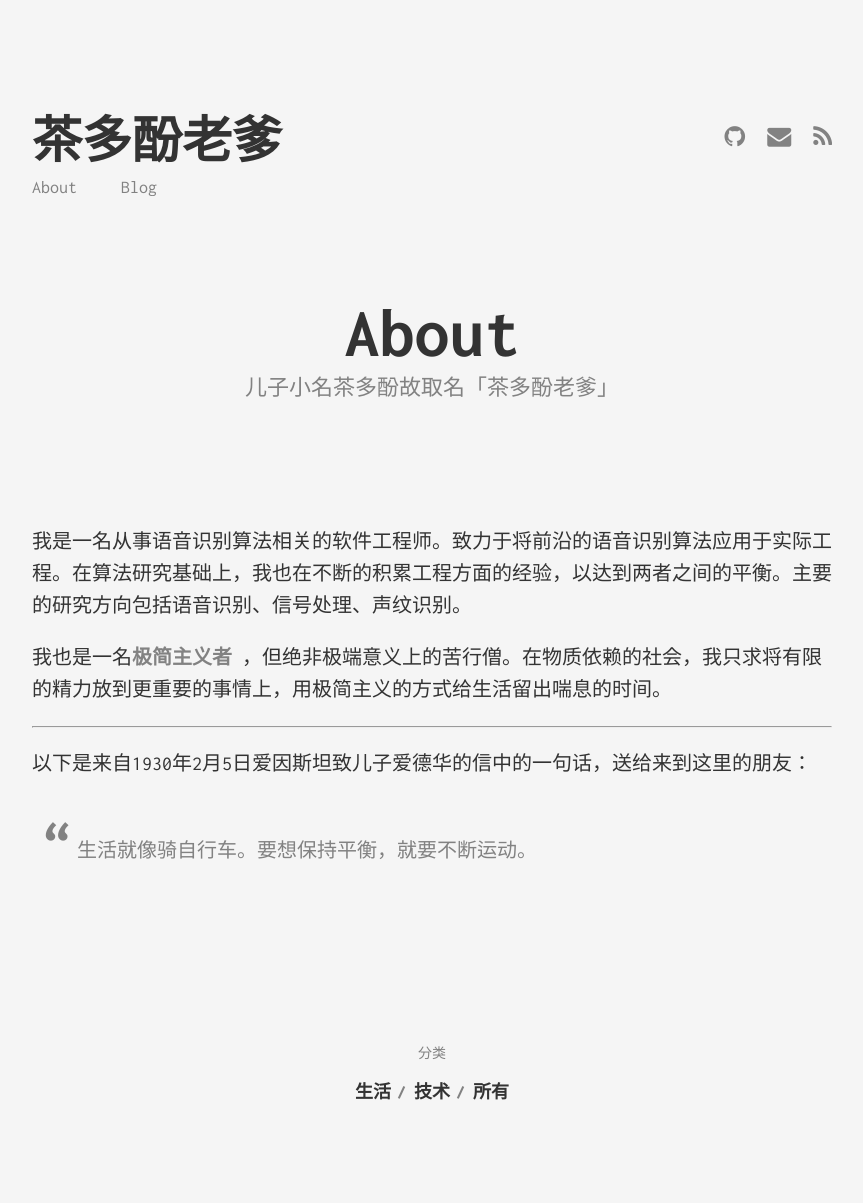
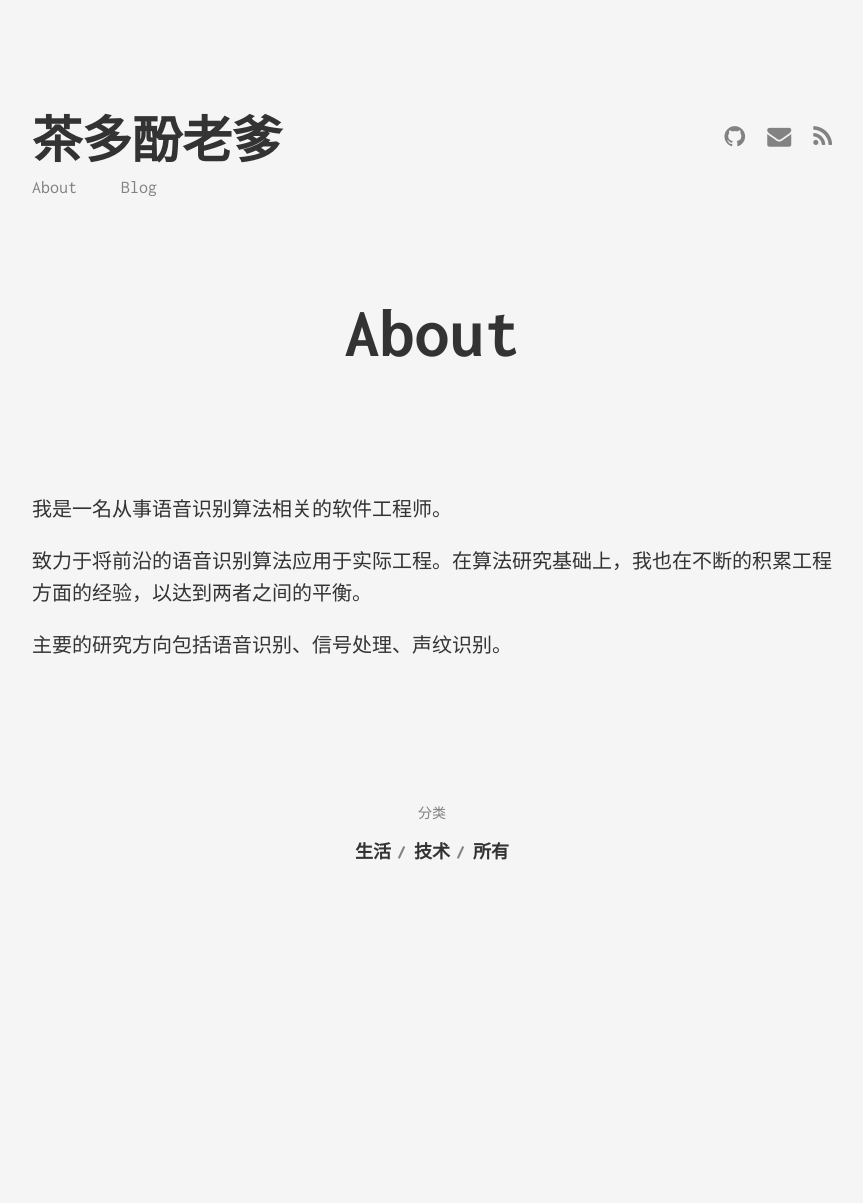
Before and after one commit to TeaPoly/TeaPoly.github.io, a Jekyll site: the page built from about.md, in a window 1280 px wide. Shown: the whole page, without its empty margins (208-1071 px from the left). Built offline with Jekyll 4.4.1, drawn with Linux system fonts in a browser that asks for light colours; after the commit the page ends 963 px from its top, so only the background shows below that.

Commit message:
simplify "about" page.

```diff
--- a/about.md
+++ b/about.md
@@ -1,16 +1,12 @@
 ---
 layout: page
 title: About
-subtitle: 儿子小名茶多酚故取名「茶多酚老爹」
+subtitle:
 permalink: /about/
 ---
 
-我是一名从事语音识别算法相关的软件工程师。致力于将前沿的语音识别算法应用于实际工程。在算法研究基础上，我也在不断的积累工程方面的经验，以达到两者之间的平衡。主要的研究方向包括语音识别、信号处理、声纹识别。
+我是一名从事语音识别算法相关的软件工程师。
 
-我也是一名[极简主义者](https://mnmlist.com/minimalist-faqs/) ，但绝非极端意义上的苦行僧。在物质依赖的社会，我只求将有限的精力放到更重要的事情上，用极简主义的方式给生活留出喘息的时间。
+致力于将前沿的语音识别算法应用于实际工程。在算法研究基础上，我也在不断的积累工程方面的经验，以达到两者之间的平衡。
 
------
-
-以下是来自1930年2月5日爱因斯坦致儿子爱德华的信中的一句话，送给来到这里的朋友：
-
-> 生活就像骑自行车。要想保持平衡，就要不断运动。
+主要的研究方向包括语音识别、信号处理、声纹识别。
```
